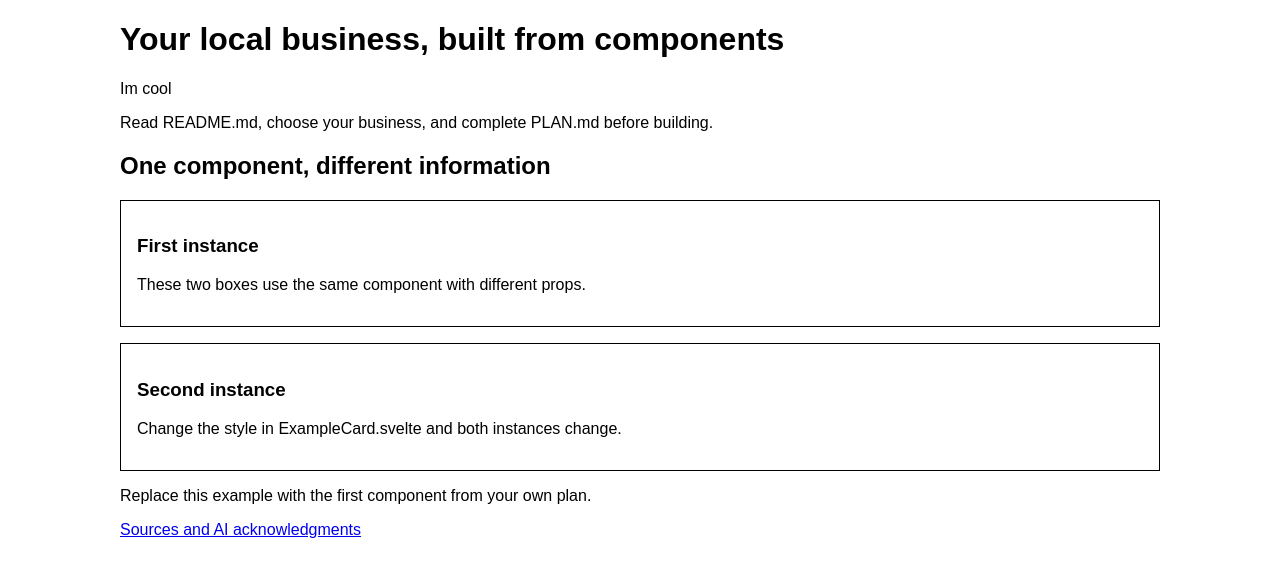
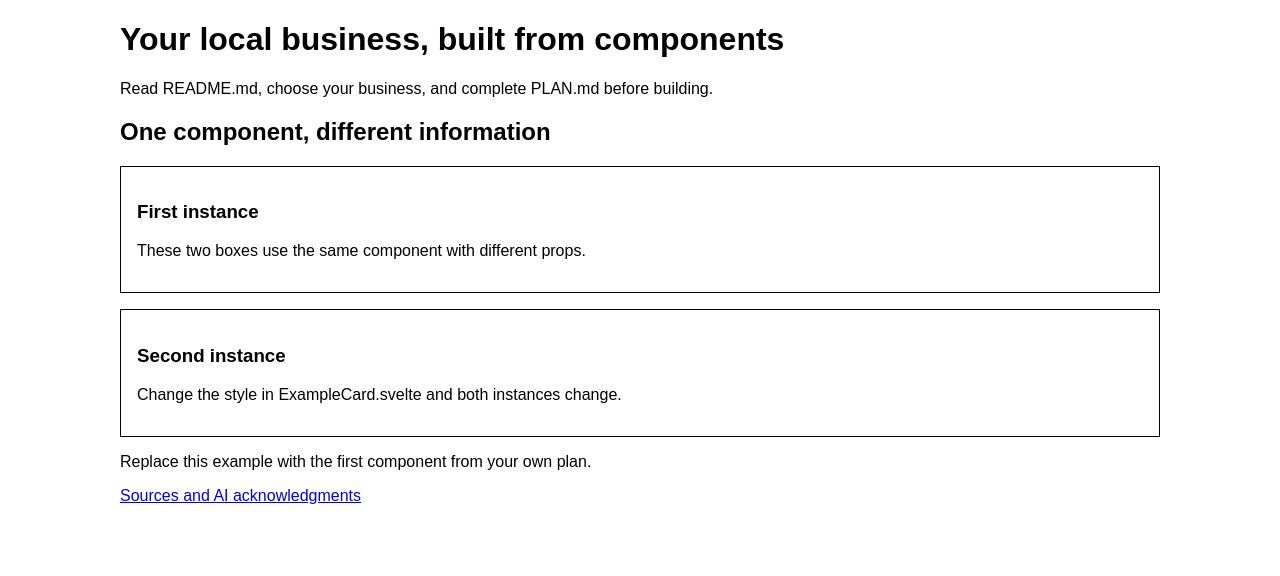
Before and after one commit to IACS-26-27/web-design-2-small-business-redesign-group-2, a Svelte app: page / in a window 1280 px wide. Shown: the top 576 px of the page. Built offline with nearby package versions, Linux system fonts and the light colour scheme.

Commit message:
still working

```diff
--- a/src/App.svelte
+++ b/src/App.svelte
@@ -6,7 +6,6 @@
 <!-- Instructor starter, drafted with OpenAI Codex: a neutral placeholder, not a business design. -->
 <main>
   <h1>Your local business, built from components</h1>
-  <p> Im cool</p>
   <p>
     Read README.md, choose your business, and complete PLAN.md before building.
   </p>
```
